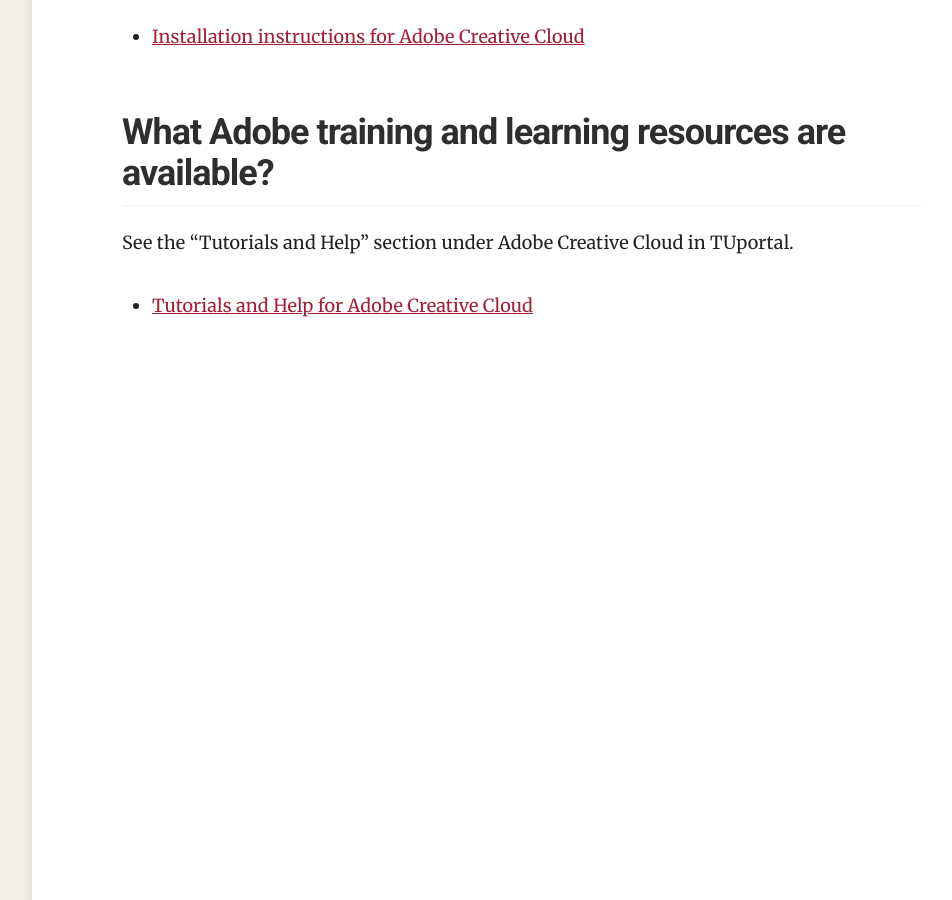
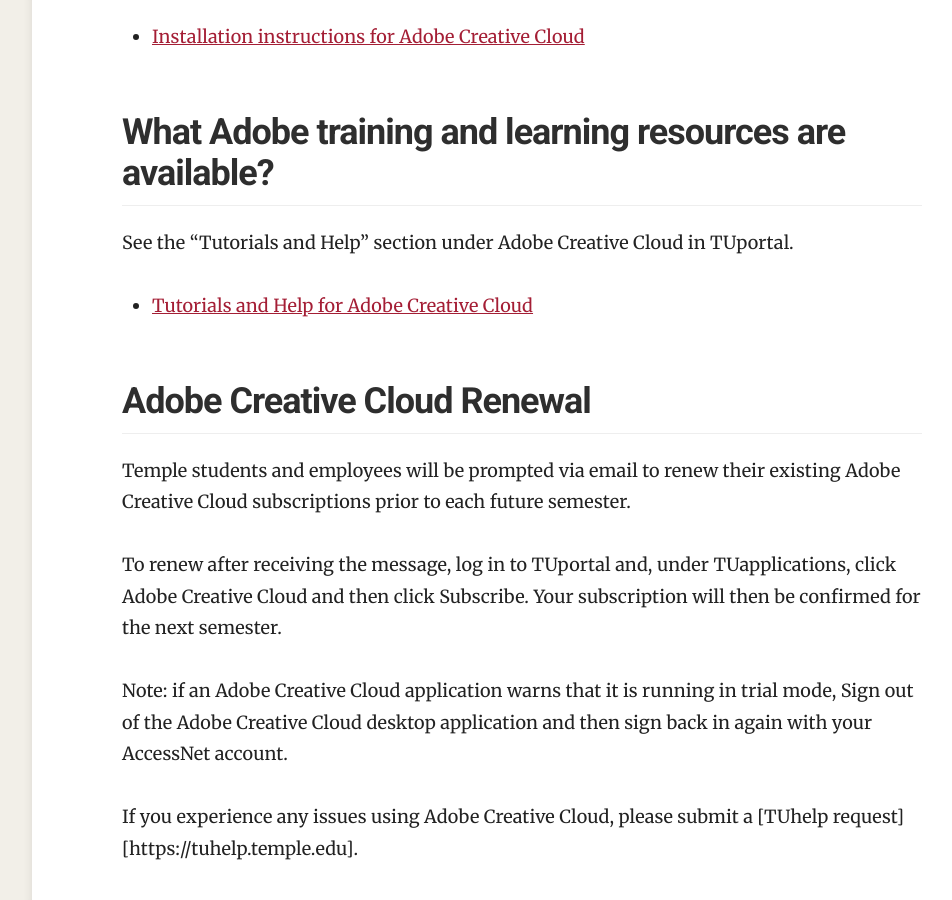
Before and after one commit to TULiberalArts/tech-notes, a Jekyll site: the page built from _docs/adobe/about.md, in a window 1280 px wide and 900 px high, scrolled down 949 px. Shown: the whole window, without its empty margins (268-1220 px from the left). Built offline with Jekyll 4.4.1, drawn with Linux system fonts in a browser that asks for light colours; some web fonts are replaced.

Commit message:
add renewal info

```diff
--- a/_docs/adobe/about.md
+++ b/_docs/adobe/about.md
@@ -35,6 +35,22 @@ See the "Tutorials and Help" section under Adobe Creative Cloud in TUportal.
 
 - [Tutorials and Help for Adobe Creative Cloud][3]
 
+## Adobe Creative Cloud Renewal
+
+Temple students and employees will be prompted via email to renew their
+existing Adobe Creative Cloud subscriptions prior to each future semester.
+
+To renew after receiving the message, log in to TUportal and, under
+TUapplications, click Adobe Creative Cloud and then click Subscribe. Your
+subscription will then be confirmed for the next semester.
+
+Note: if an Adobe Creative Cloud application warns that it is running in
+trial mode, Sign out of the Adobe Creative Cloud desktop application and
+then sign back in again with your AccessNet account.
+
+If you experience any issues using Adobe Creative Cloud, please submit
+a [TUhelp request][https://tuhelp.temple.edu].
+
 
 
 [0]: https://tuportal6.temple.edu/group/its/adobe-creative-cloud
```
